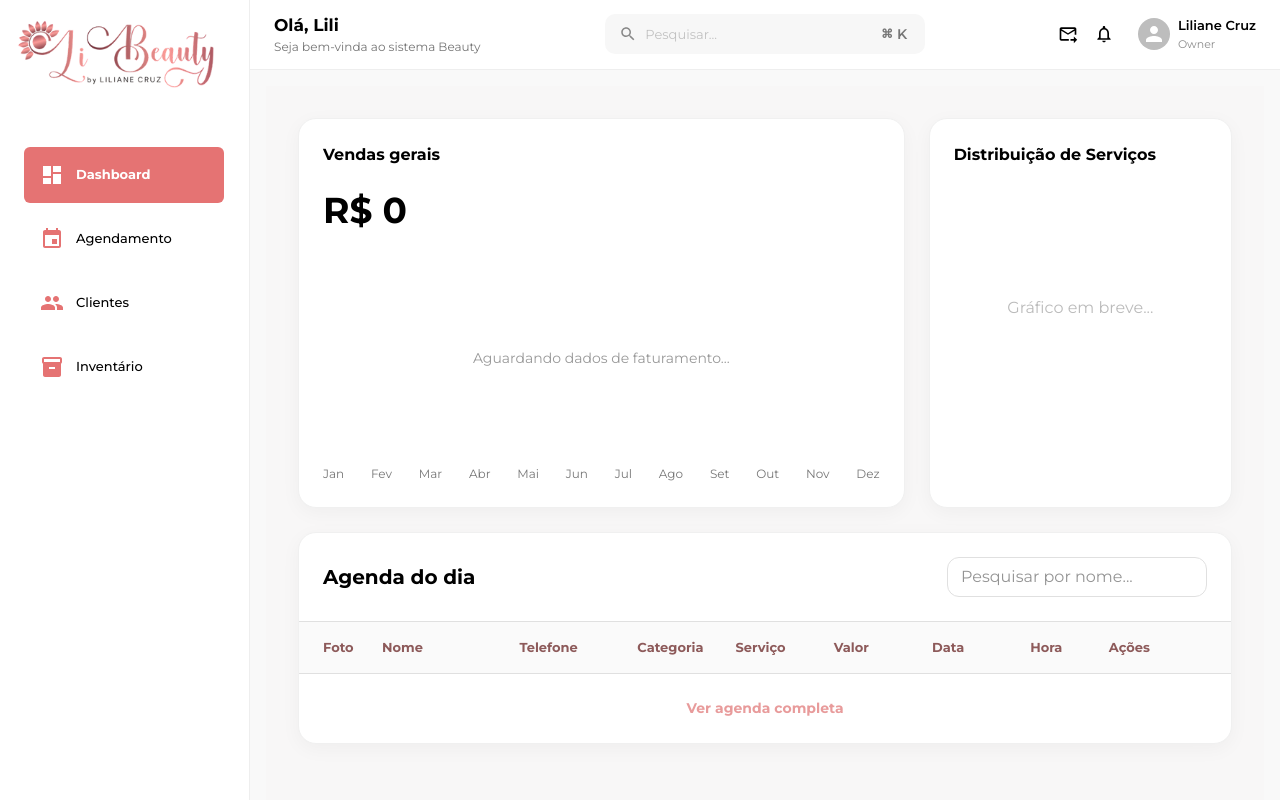
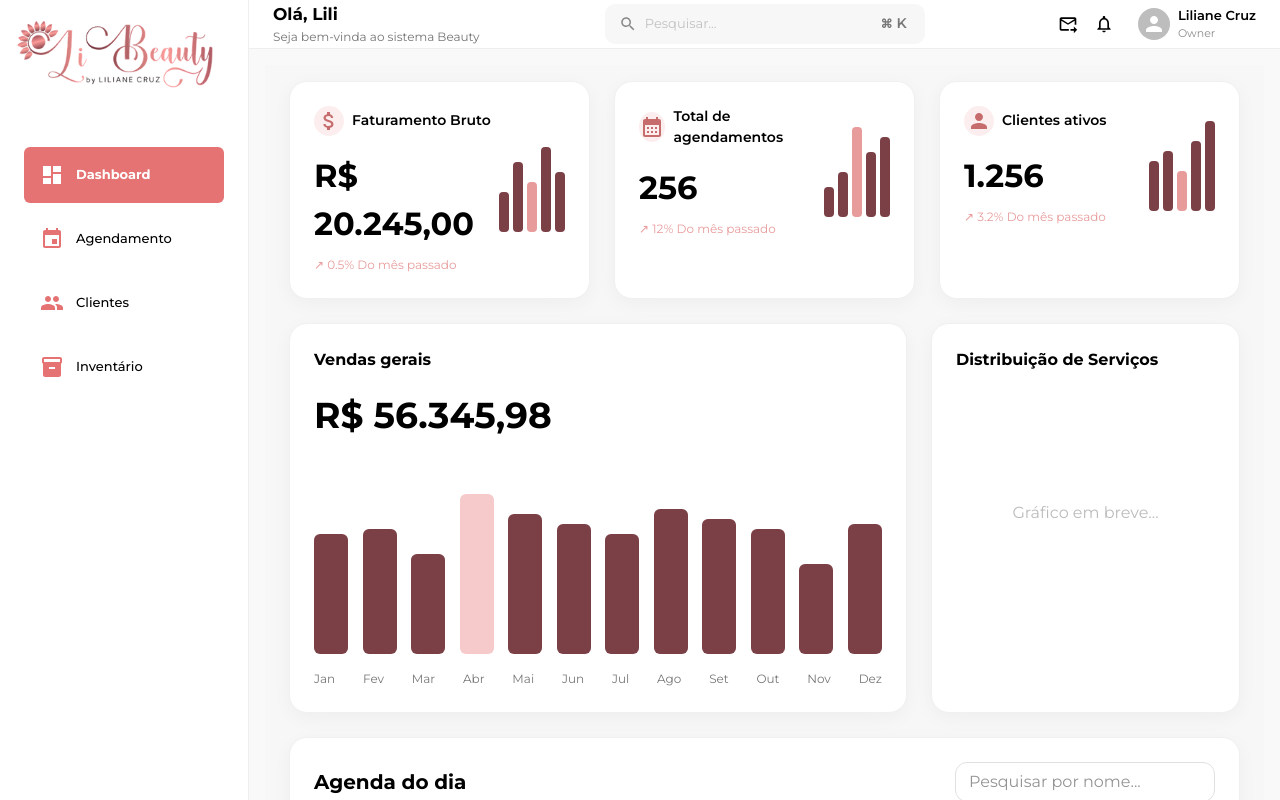
Before and after one commit to Tech-Store-UNI/Li-Beauty, a React (Vite) app: page /dashboard in a window 1280 px wide. Built offline with nearby package versions, Linux system fonts and the light colour scheme.

Commit message:
implementacao do dashboard, com dados mokados

```diff
--- a/src/pages/PaginasSistemas/DashBoard/DashBoard.tsx
+++ b/src/pages/PaginasSistemas/DashBoard/DashBoard.tsx
@@ -9,6 +9,7 @@ import {
   InputAdornment,
   Divider,
   Button,
+  Container,
 } from "@mui/material";
 
 import AttachMoneyIcon from "@mui/icons-material/AttachMoney";
@@ -58,6 +59,43 @@ export const DashBoard = () => {
         setAppointments([]);
         setSalesData([]);
         setTotalSales("R$ 0");
+        setLoading(true);
+        // Simulando um pequeno delay de carregamento do banco
+        await new Promise(resolve => setTimeout(resolve, 500));
+
+        setStats([
+          {
+            title: "Faturamento Bruto",
+            value: "R$ 20.245,00",
+            icon: <AttachMoneyIcon />,
+            trend: "0.5%",
+            chartData: [40, 70, 50, 85, 60]
+          },
+          {
+            title: "Total de agendamentos",
+            value: "256",
+            icon: <CalendarMonthIcon />,
+            trend: "12%",
+            chartData: [30, 45, 90, 65, 80]
+          },
+          {
+            title: "Clientes ativos",
+            value: "1.256",
+            icon: <PersonIcon />,
+            trend: "3.2%",
+            chartData: [50, 60, 40, 70, 90]
+          },
+        ]);
+
+        setAppointments([
+          { id: 1, nome: "Cristiane Lima", telefone: "(11) 94498-2012", categoria: "Cílios", servico: "Clássico", valor: "R$ 150,00", data: "27/04/2026", hora: "16:00" },
+          { id: 2, nome: "Mariana Silva", telefone: "(11) 97777-6666", categoria: "Cílios", servico: "Volume Russo", valor: "R$ 220,00", data: "27/04/2026", hora: "17:30" },
+          { id: 3, nome: "Juliana Costa", telefone: "(11) 98888-5555", categoria: "Sobrancelha", servico: "Design", valor: "R$ 50,00", data: "27/04/2026", hora: "18:45" },
+          { id: 4, nome: "Fernanda Lima", telefone: "(11) 91111-2222", categoria: "Cílios", servico: "Remoção", valor: "R$ 80,00", data: "27/04/2026", hora: "19:15" },
+        ]);
+
+        setSalesData([120, 125, 100, 160, 140, 130, 120, 145, 135, 125, 90, 130]);
+        setTotalSales("R$ 56.345,98");
       } catch (error) {
         console.error("Erro ao carregar dados do dashboard:", error);
       } finally {
@@ -69,19 +107,30 @@ export const DashBoard = () => {
   }, []);
 
   return (
-    <Box
+    <Container
+      maxWidth={false}
+      disableGutters
       sx={{
         width: "100%",
-        minHeight: "100vh",
+        maxWidth: "none", // Garante que não haja restrição de largura
+        flexGrow: 1,
+        display: "flex",
+        flexDirection: "column",
         background: BG_GRAY,
         fontFamily: "Poppins, sans-serif",
-        display: "flex",
-        flexDirection: "column",
+        minHeight: "100vh",
       }}
     >
 
       {/* CONTEÚDO */}
-      <Box sx={{ px: 4, pb: 4, pt: 1, flex: 1 }}>
+      <Box
+        sx={{
+          width: "100%",
+          px: 3,
+          pb: 4,
+          pt: 2,
+        }}
+      >
 
         {/* CARDS SUPERIORES */}
         <Box
@@ -292,6 +341,6 @@ export const DashBoard = () => {
           </Box>
         </Paper>
       </Box>
-    </Box>
+    </Container>
   );
 };
```
